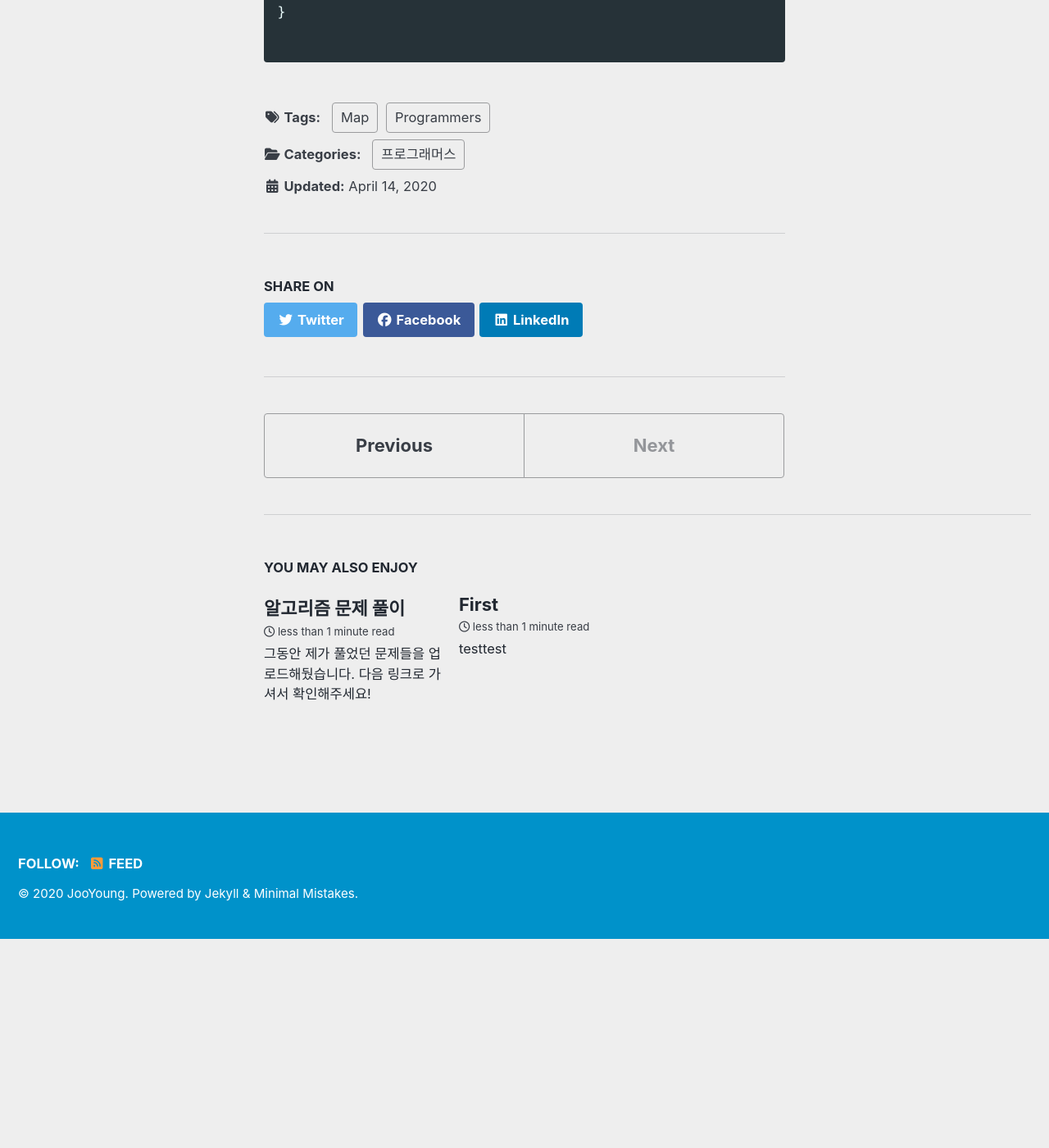
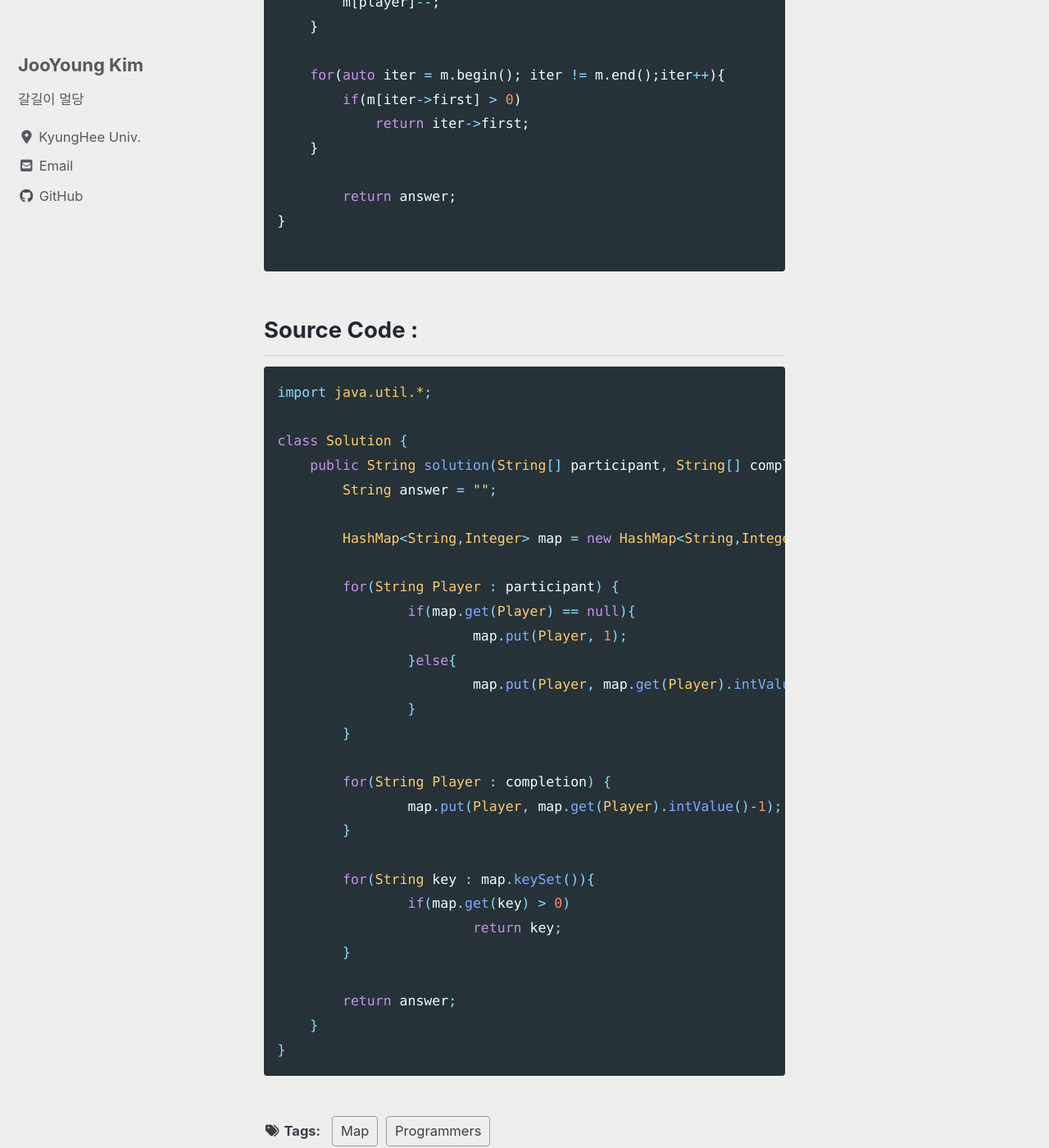
Before and after one commit to JooYoung1121/JooYoung1121.github.io, a Jekyll site: the page built from _posts/2020-05-26-완주하지못한선수.md, in a window 1280 px wide and 1400 px high, scrolled down 1111 px. Shown: the whole window at 82% size. Built offline with Jekyll 4.4.1, drawn with Linux system fonts in a browser that asks for light colours; cached includes are drawn as plain includes; nearby versions of some CDN libraries; before the commit the page ends 2256 px from its top, so only the background shows below that; some of the changed text lies outside the part shown.

Commit message:
완주하지못한선수

````diff
--- a/_posts/2020-05-26-완주하지못한선수.md
+++ b/_posts/2020-05-26-완주하지못한선수.md
@@ -8,7 +8,11 @@
   - Programmers
   - Map
 ---
-프로그래머스 완주하지못한선수 문제 풀이해보도록 하겠습니다.<br/>
+프로그래머스 완주하지못한선수 풀이입니다.<br/>
+
+이 문제는 해시맵 기본문제라고 볼 수 있다. 각 들어온 Player 대로 Map을 만든 뒤 0이 아닌 값이 존재한다면 완주하지 못한 선수이기 때문이다.
+
+C++과 Java 두개로 풀어보았는데 분명 코드상으론 큰 차이는 없는데 속도는 C++이 좀 더 느리게 나온다. 아무래도 내부적으로 키값이 있는지 없는지에 대해서 완탐을 돌리는거 같다.
 
 Problem :
 **[완주하지못한선수](https://programmers.co.kr/learn/courses/30/lessons/42576)**
@@ -43,3 +47,37 @@
 }
 
 ```
+
+Source Code :
+-----
+
+```java
+import java.util.*;
+
+class Solution {
+    public String solution(String[] participant, String[] completion) {
+        String answer = "";
+
+        HashMap<String,Integer> map = new HashMap<String,Integer> ();
+
+        for(String Player : participant) {
+        	if(map.get(Player) == null){
+        		map.put(Player, 1);
+        	}else{
+        		map.put(Player, map.get(Player).intValue()+1);
+        	}
+        }
+
+        for(String Player : completion) {
+        	map.put(Player, map.get(Player).intValue()-1);
+        }
+
+        for(String key : map.keySet()){
+        	if(map.get(key) > 0)
+        		return key;
+        }
+
+        return answer;
+    }
+}
+```
````
Also changed, not shown: _post/2020-05-25-test.md (deleted, +0 -9 lines).
